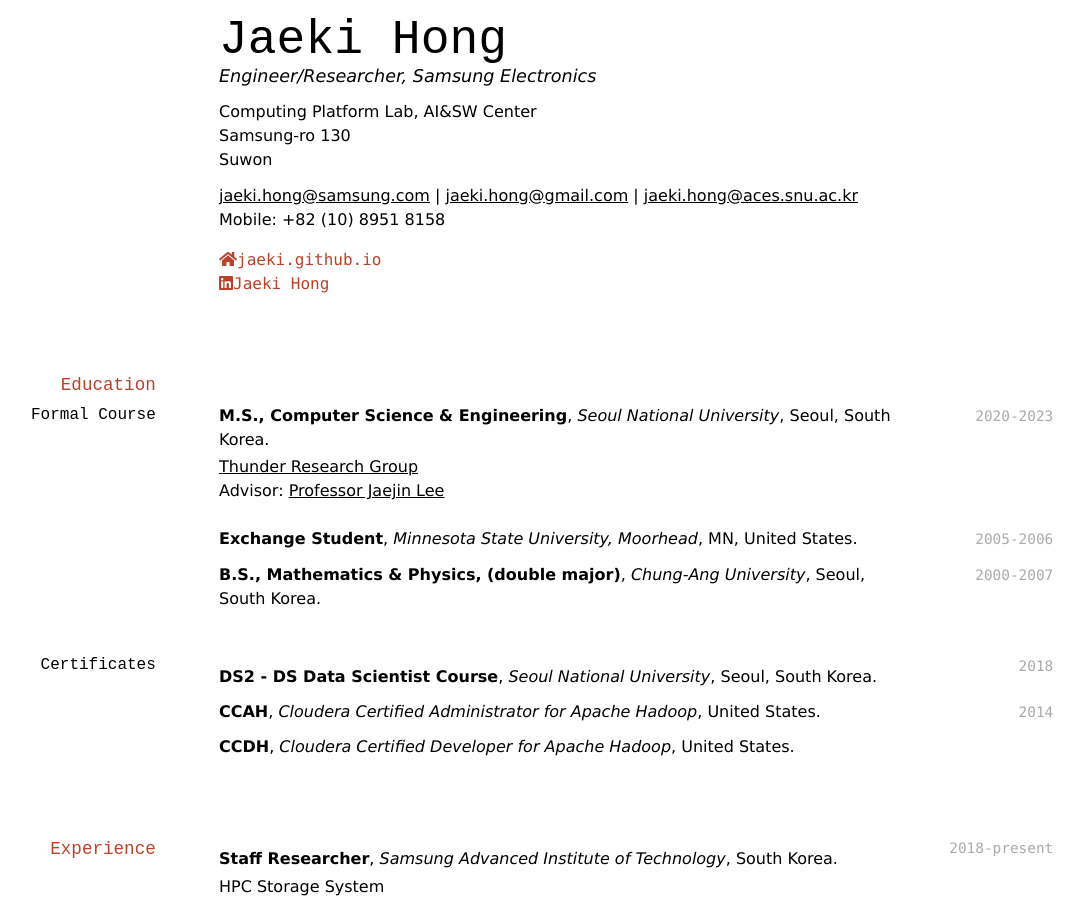
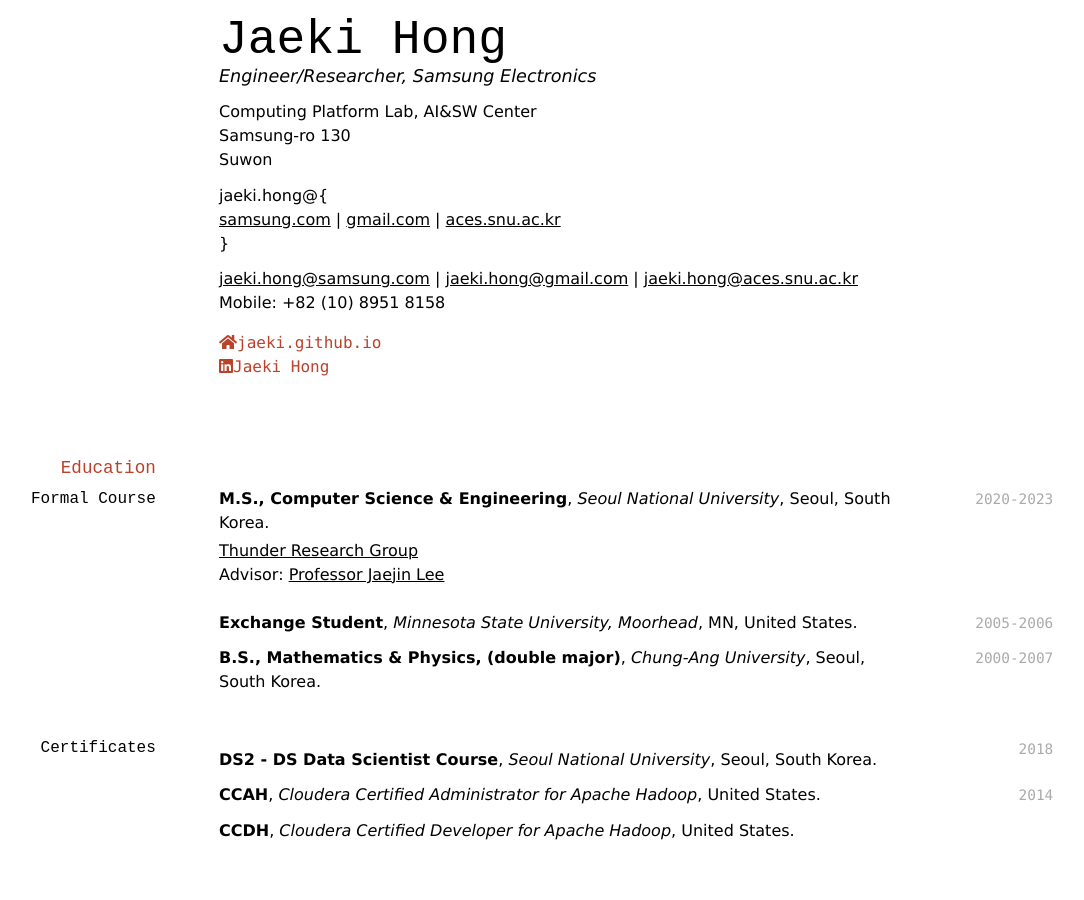
Before and after one commit to Jaeki/jaeki.github.io, a Jekyll site: the page built from index.md, in a window 1280 px wide and 900 px high. Shown: the whole window, without its empty margins (113-1197 px from the left). Built offline with Jekyll 4.4.1, drawn with Linux system fonts in a browser that asks for light colours; nearby versions of some CDN libraries; a style sheet for code colours, icons or effects is not loaded.

Commit message:
Update index.md

```diff
--- a/index.md
+++ b/index.md
@@ -8,6 +8,12 @@ Engineer/Researcher, Samsung Electronics
 Computing Platform Lab, AI&SW Center<br/>
 Samsung-ro 130<br/>
 Suwon<br/>
+
+jaeki.hong@{
+<a href="jaeki.hong@samsung.com">samsung.com</a> |
+<a href="jaeki.hong@gmail.com">gmail.com</a> |
+<a href="jaeki.hong@aces.snu.ac.kr">aces.snu.ac.kr</a><br/> }
+
 
 <a href="jaeki.hong@samsung.com">jaeki.hong@samsung.com</a> |
 <a href="jaeki.hong@gmail.com">jaeki.hong@gmail.com</a> |
```
